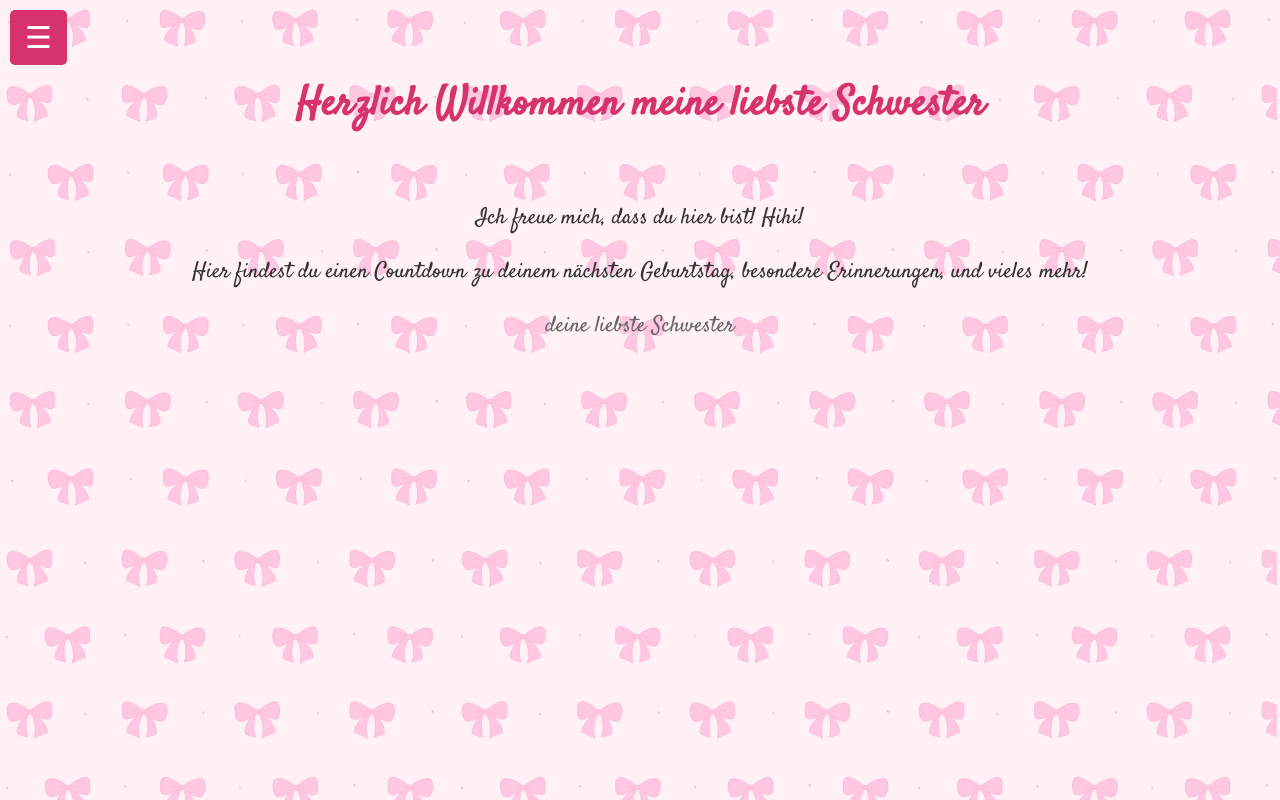
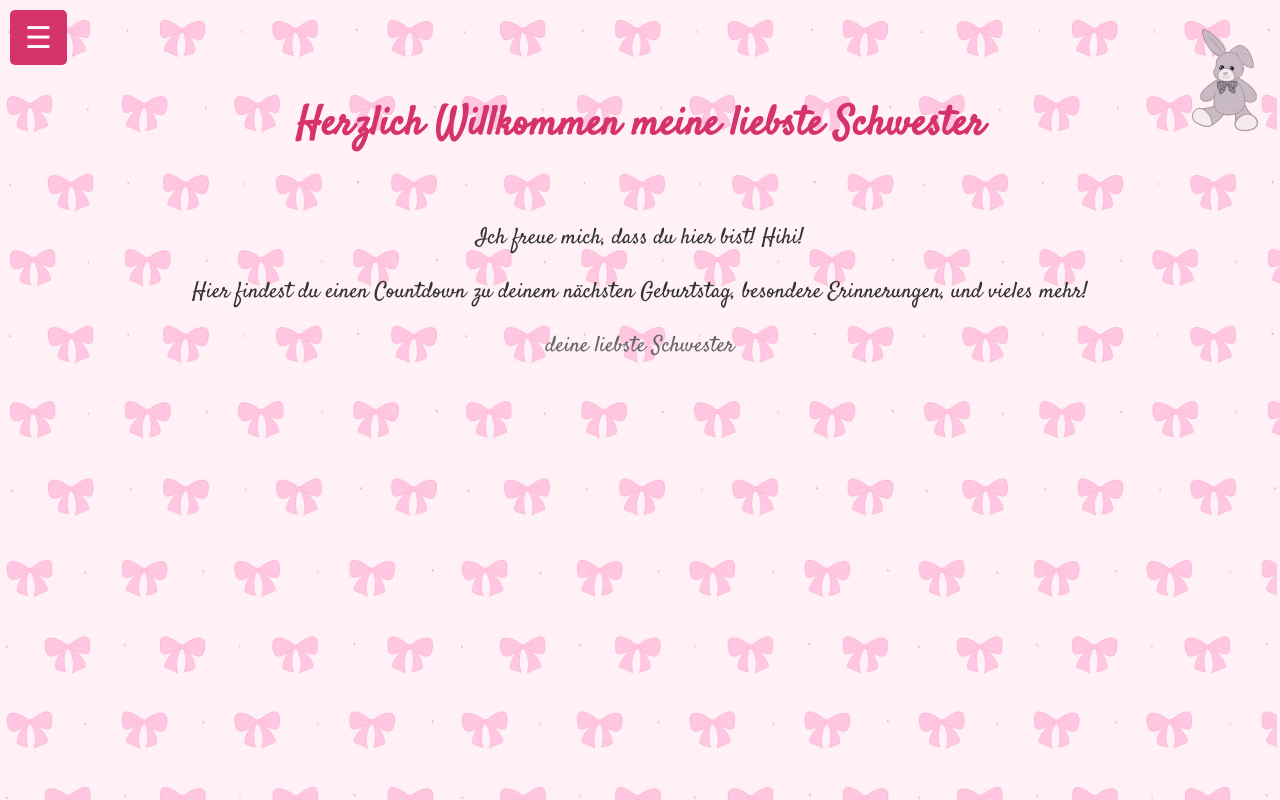
Before and after one commit to ilovemysis/ilovemysis.github.io, a plain HTML site: page index.html in a window 1280 px wide. Drawn offline with Linux system fonts and the light colour scheme.

Commit message:
background update

```diff
--- a/css/styles.css
+++ b/css/styles.css
@@ -16,6 +16,21 @@ body {
     height: 100%;
     overflow-x: hidden;
     font-size: 22px; /* Large font for easy reading */
+}
+
+.hasi-container {
+    position: relative; /* This makes the positioning of the children absolute relative to this container */
+    width: 100%; /* or any specific size you need */
+    height: 20px; /* or any specific size you need, must be defined for absolute positioning */
+}
+
+.top-right-image {
+    position: absolute;
+    top: 0; /* Aligns the image to the top of the container */
+    right: 0; /* Aligns the image to the right of the container */
+    display: block; /* Ensures the image is displayed */
+    width: 70px; /* Specify the size as needed */
+    height: auto; /* Keeps the image's aspect ratio */
 }
 
 .satisfy-regular {
@@ -101,7 +116,7 @@ footer {
 }
 
 /* Mobile Styles */
-@media (max-width: 768px) {
+@media (max-width: 700px) {
     body {
         background-image: url('icons/pink_bows_mobile.jpg');
         padding: 5px 10px;
--- a/index.html
+++ b/index.html
@@ -6,6 +6,7 @@
     <link rel="stylesheet" href="css/styles.css">
 </head>
 <body>
+
     <div id="sidebar">
         <button id="toggleButton">☰</button> <!-- Menu Icon -->
         <ul class="menu">
@@ -14,8 +15,13 @@
             <!-- Add additional menu items here if needed -->
         </ul>
     </div>
+    <div class="hasi-container">
+        <img src='css/icons/hasi/hasi.gif' class="top-right-image" />
+        <!-- Other content can go here -->
+    </div>
     <main>
-        <button id="toggleButton" onclick="toggleSidebar()">☰</button>
+
+            <button id="toggleButton" onclick="toggleSidebar()">☰</button>
         <header>
             <h1>Herzlich Willkommen meine liebste Schwester</h1>
         </header>
--- a/js/script.js
+++ b/js/script.js
@@ -1,6 +1,15 @@
 document.addEventListener('DOMContentLoaded', function() {
     updateAge();  // Update the age when the document loads
     let time = setInterval(countdown, 1000);  // Initialize countdown
+    var images = document.querySelectorAll('.animatedimage img');
+    var currentImage = 0;
+    images[0].style.display = 'block'; // Show the first image initially
+
+    setInterval(function() {
+        images[currentImage].style.display = 'none'; // Hide the current image
+        currentImage = (currentImage + 1) % images.length; // Move to the next image, loop back to the first
+        images[currentImage].style.display = 'block'; // Show the new current image
+    }, 2200);
 });
 
 document.getElementById('toggleButton').addEventListener('click', function() {
```
Also changed, not shown: css/icons/hasi/hasi.gif (added).
